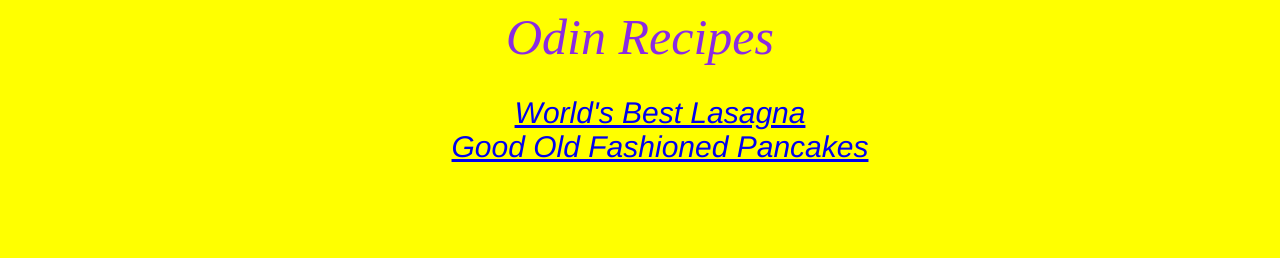
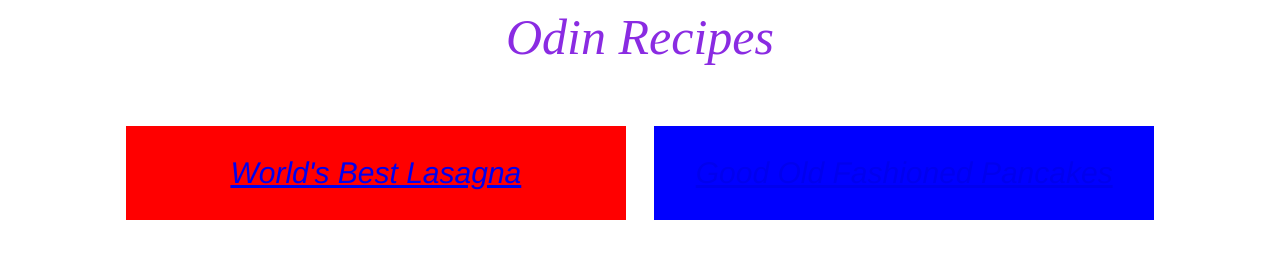
Before and after one commit to Ashrayyyy/odin-recipes, a plain HTML site: page index.html in a window 1280 px wide. Drawn offline with Linux system fonts and the light colour scheme.

Commit message:
Style.css and index.html edited
Layout of the homepage, margins and paddings are edited

```diff
--- a/index.html
+++ b/index.html
@@ -11,15 +11,13 @@
 
     <div id="recipes">
 
-        <ul class="list">
+            <div class="list listone">
+                <a href="./recipes/lasagna.html">World's Best Lasagna</a>
+            </div>
+            <div class="list listtwo">
+                <a href="./recipes/pancakes.html">Good Old Fashioned Pancakes</a>
+            </div>
 
-            <li>
-                <a href="./recipes/lasagna.html">World's Best Lasagna</a>
-            </li>
-            <li>
-                <a href="./recipes/pancakes.html">Good Old Fashioned Pancakes</a>
-            </li>
-        </ul>
-    </div>
+        </div>
 </body>
 </html>
--- a/style.css
+++ b/style.css
@@ -1,6 +1,3 @@
-*{
-    background-color: yellow;
-}
 
 #title{
     font-family: 'Times New Roman', Times, serif;
@@ -17,10 +14,27 @@
     color: red;
     text-align: center;
     font-style:italic;
+    background-color: white;
+    margin: auto;
+    padding: 50px;
 }
 
 #recipes .list{
+    display: inline-block;
+    margin: 10px;
     list-style-type: none;
+    height: auto;
+    width: 500px;
+    box-sizing: border-box;
+    padding-block: 30px;
+
+}
+.listone{
+    background-color: red;
+}
+.listtwo{
+    background-color: blue;
+
 }
 .recipe-title{
     font-size: 50px;
```
